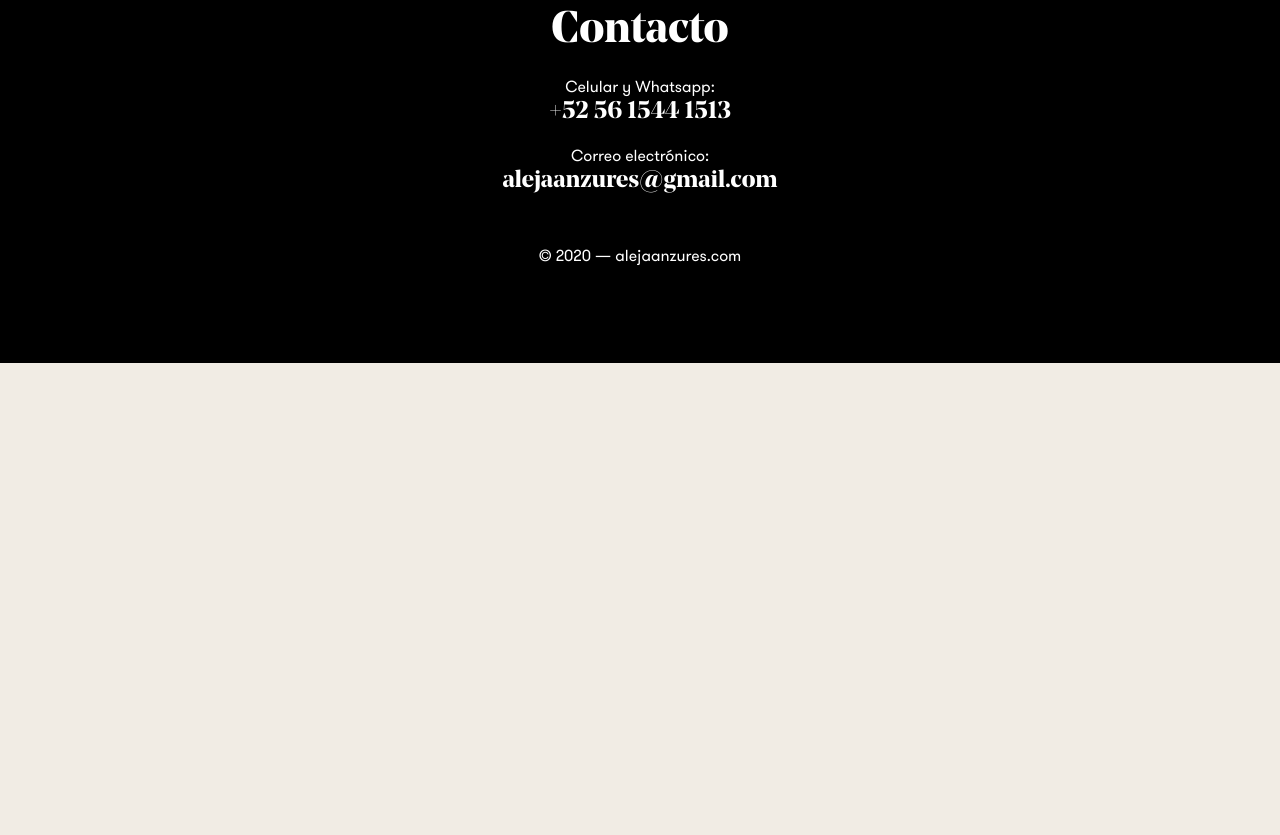
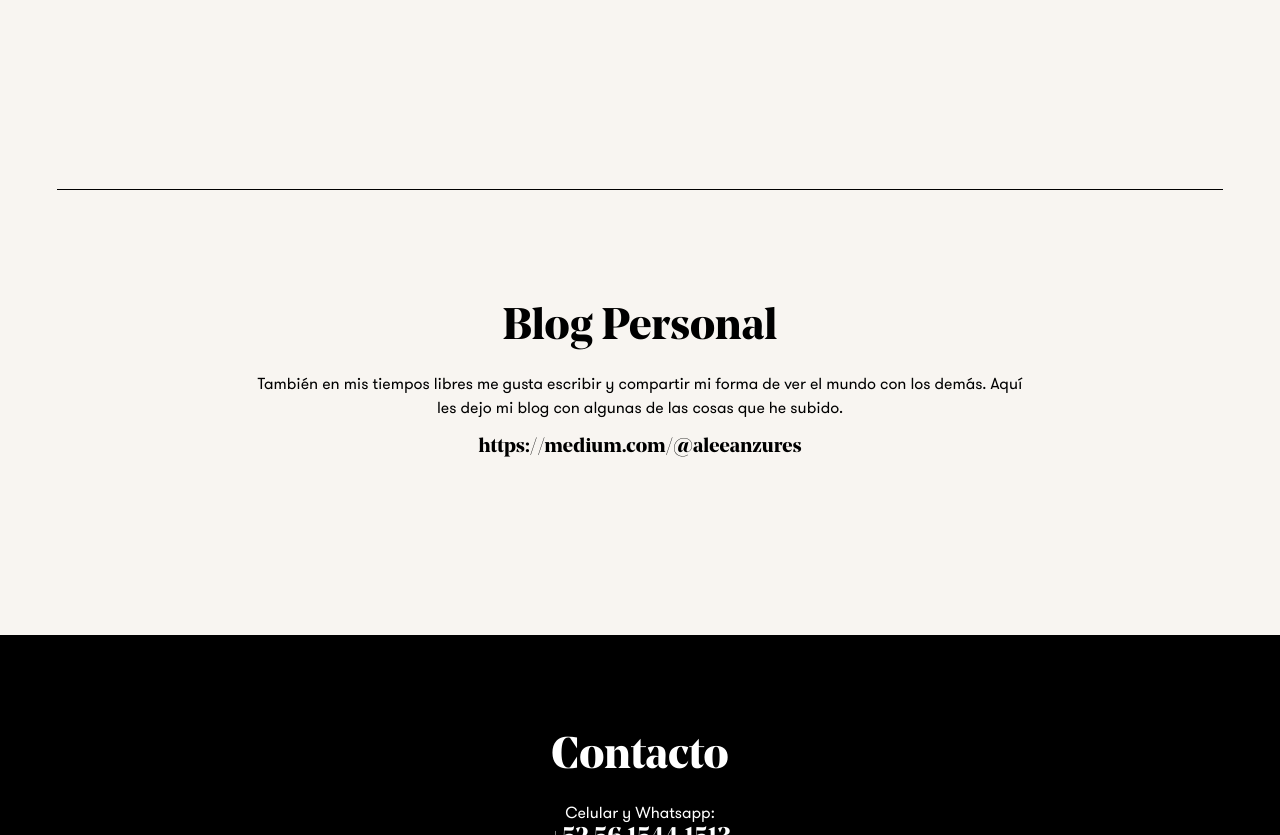
Before and after one commit to danpliego/alejaanzures2, a Gatsby site: page / in a window 1280 px wide. Shown: the part 3172-4007 px from the top of the page. Before the commit the page ends 3535 px from the top, so only its background shows below. Built offline with nearby package versions, Linux system fonts and the light colour scheme; Gatsby itself is replaced by a stand-in of ours.

Commit message:
changes to website

```diff
--- a/src/components/footer.js
+++ b/src/components/footer.js
@@ -5,6 +5,7 @@ import * as Comp from "./layoutComponents";
 import Sativa from "../images/sativa.jpg";
 import ViajaBonito from "../images/viajabonito.png";
 import Guaper from "../images/foto.jpg";
+import { HeroContainer } from "./hero";
 
 const Footer = () => (
   <>
@@ -51,6 +52,14 @@ const Footer = () => (
               productos hechos de forma artesanal. Esto con el fin de crear una
               comunidad de mujeres informadas que lo usan de manera responsable.
             </p>
+            <p>
+              Esta marca es un conjunto de todo lo que he aprendido
+              profesionalmente durante estos años, pues cree todo desde cero.
+              Baje el concepto creativo, hice el branding, el manifiesto y los
+              pilares de comunicación. Actualmente hago el diseño, contenido y
+              manejo la cuenta en instagram, además de hacer todas las piezas a
+              mano.
+            </p>
             <h5>
               <a href="https://www.instagram.com/sativamx_/">@sativamx_</a>
             </h5>
@@ -83,6 +92,32 @@ const Footer = () => (
             <img src={ViajaBonito} />
           </Comp.Column>
         </Comp.Row>
+      </Comp.Container>
+    </ViajaBonitoContainer>
+
+    <ViajaBonitoContainer>
+      <Comp.Container>
+        <div
+          style={{
+            textAlign: "center",
+            borderTop: "1px solid #000",
+            paddingTop: "5rem",
+          }}
+        >
+          <HeroContainer>
+            <h1>Blog Personal</h1>
+            <p>
+              También en mis tiempos libres me gusta escribir y compartir mi
+              forma de ver el mundo con los demás. Aquí les dejo mi blog con
+              algunas de las cosas que he subido.
+            </p>
+            <h5>
+              <a href="https://medium.com/@aleeanzures">
+                https://medium.com/@aleeanzures
+              </a>
+            </h5>
+          </HeroContainer>
+        </div>
       </Comp.Container>
     </ViajaBonitoContainer>
 
--- a/src/components/hero.js
+++ b/src/components/hero.js
@@ -27,7 +27,7 @@ const Hero = () => (
 
 export default Hero;
 
-const HeroContainer = styled.div`
+export const HeroContainer = styled.div`
   padding: 2rem 0 4rem;
 
   @media ${theme.breakpoint.upFromMobile} {
```
